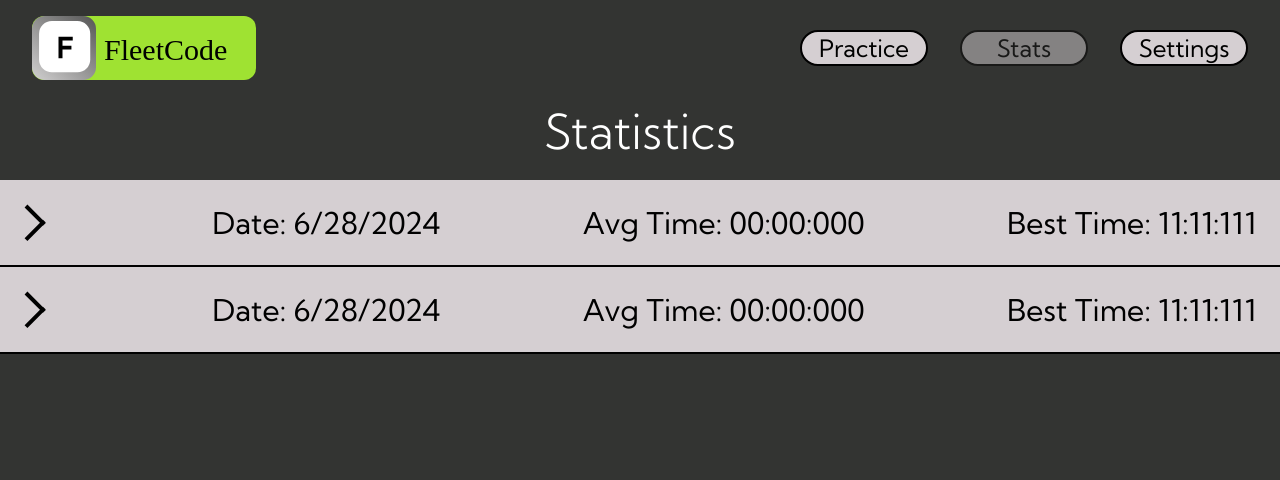
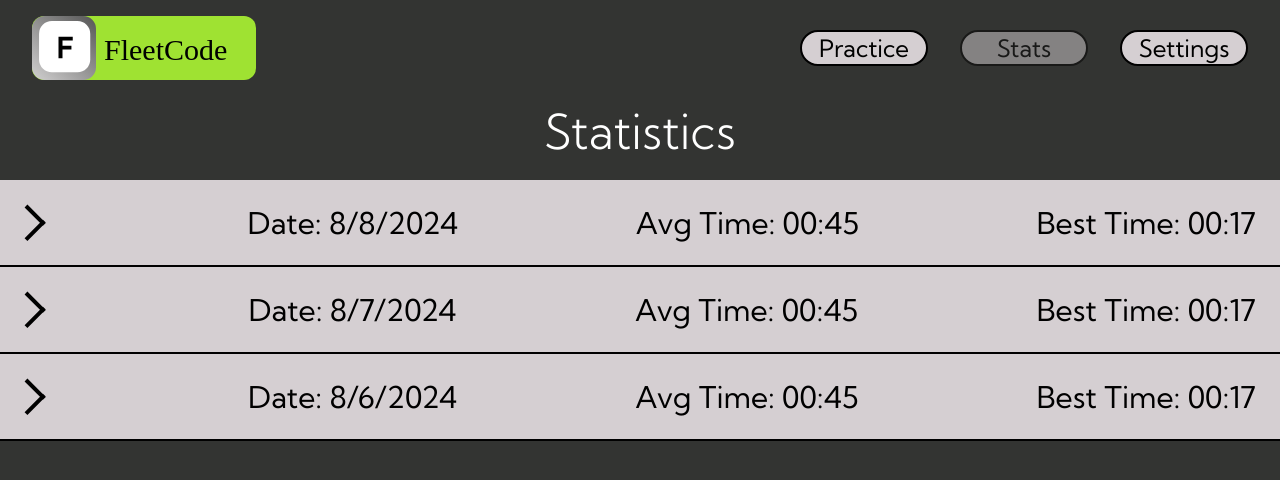
Before and after one commit to PrestonSantiago/FleetCode, a React (Vite) app: page /stats in a window 1280 px wide. Shown: the top 480 px of the page. Built offline with nearby package versions, Linux system fonts and the light colour scheme; a web font is replaced by a local one.

Commit message:
Updated data modeling and displaying to better reflect data coming in from other components :)

```diff
--- a/src/components/StatsRow.tsx
+++ b/src/components/StatsRow.tsx
@@ -8,6 +8,32 @@ const StatsRow: React.FC<{
 }> = (props) => {
   {
     const [drawerIsOpen, setDrawerIsOpen] = useState(false);
+    const numberFormatRegex = /\b(\d)\b/g;
+    const formatTime = (milliseconds: number) => {
+      return {
+        min: Math.floor(milliseconds / 1000 / 60)
+          .toString()
+          .replace(numberFormatRegex, "0$1"),
+        sec: Math.floor((milliseconds / 1000) % 60)
+          .toString()
+          .replace(numberFormatRegex, "0$1"),
+      };
+    };
+    const calculateAvgTime = () => {
+      let totalMilliseconds = 0;
+      props.statsData.times.forEach((time) => {
+        totalMilliseconds += time.completionTime;
+      });
+      const formattedTime = formatTime(
+        totalMilliseconds / props.statsData.times.length
+      );
+      return formattedTime;
+    };
+    const avgTime = calculateAvgTime();
+    const timesList = props.statsData.times.map((time) => {
+      return time.completionTime;
+    });
+    const bestTime = formatTime(Math.min(...timesList));
 
     const handleToggleDrawer = () => {
       setDrawerIsOpen((drawerIsOpen) => {
@@ -21,8 +47,12 @@ const StatsRow: React.FC<{
             <img className="m-6" src={ClosedArrow} alt="Right facing arrow" />
           </button>
           <p className="text-3xl">Date: {props.statsData.date}</p>
-          <p className="text-3xl">Avg Time: {props.statsData.avg}</p>
-          <p className="text-3xl mr-6">Best Time: {props.statsData.best}</p>
+          <p className="text-3xl">
+            Avg Time: {avgTime.min + ":" + avgTime.sec}
+          </p>
+          <p className="text-3xl mr-6">
+            Best Time: {bestTime.min + ":" + bestTime.sec}
+          </p>
         </li>
       );
     } else {
@@ -36,13 +66,18 @@ const StatsRow: React.FC<{
           </div>
           <ul>
             {props.statsData.times.map((time) => {
+              const formattedCompletionTime = formatTime(time.completionTime);
               return (
                 <li
                   key={time.dateTime}
                   className="grid grid-cols-2 text-center"
                 >
                   <p className="text-2xl mb-4">{time.dateTime}</p>
-                  <p className="text-2xl mb-4">{time.completionTime}</p>
+                  <p className="text-2xl mb-4">
+                    {formattedCompletionTime.min +
+                      ":" +
+                      formattedCompletionTime.sec}
+                  </p>
                 </li>
               );
             })}
--- a/src/models/dayStats.ts
+++ b/src/models/dayStats.ts
@@ -2,8 +2,6 @@ import Time from "./time";
 
 type DayStats = {
   date: string;
-  avg: string;
-  best: string;
   times: Time[];
 };
 
--- a/src/models/time.ts
+++ b/src/models/time.ts
@@ -1,6 +1,6 @@
 type Time = {
   dateTime: string;
-  completionTime: string;
+  completionTime: number;
 };
 
 export default Time;
--- a/src/pages/StatsPage.tsx
+++ b/src/pages/StatsPage.tsx
@@ -2,16 +2,36 @@ import StatsRow from "../components/StatsRow";
 
 const fakeStatsData = [
   {
-    date: new Date().toLocaleDateString(),
-    avg: "00:00:000",
-    best: "11:11:111",
+    date: "8/8/2024",
     times: [
       {
         dateTime: new Date().toLocaleTimeString(),
-        completionTime: "22:22:222",
+        completionTime: 33619,
       },
-      { dateTime: "13:05:01 AM", completionTime: "33:33:333" },
-      { dateTime: "14:05:01 AM", completionTime: "44:44:444" },
+      { dateTime: "13:05:01 AM", completionTime: 85496 },
+      { dateTime: "14:05:01 AM", completionTime: 17045 },
+    ],
+  },
+  {
+    date: "8/7/2024",
+    times: [
+      {
+        dateTime: new Date().toLocaleTimeString(),
+        completionTime: 33619,
+      },
+      { dateTime: "13:05:01 AM", completionTime: 85496 },
+      { dateTime: "14:05:01 AM", completionTime: 17045 },
+    ],
+  },
+  {
+    date: "8/6/2024",
+    times: [
+      {
+        dateTime: new Date().toLocaleTimeString(),
+        completionTime: 33619,
+      },
+      { dateTime: "13:05:01 AM", completionTime: 85496 },
+      { dateTime: "14:05:01 AM", completionTime: 17045 },
     ],
   },
 ];
@@ -23,8 +43,9 @@ export default function StatsPage() {
         Statistics
       </h1>
       <ul>
-        <StatsRow statsData={fakeStatsData[0]} />
-        <StatsRow statsData={fakeStatsData[0]} />
+        {fakeStatsData.map((stats) => {
+          return <StatsRow statsData={stats} />;
+        })}
       </ul>
     </>
   );
```
